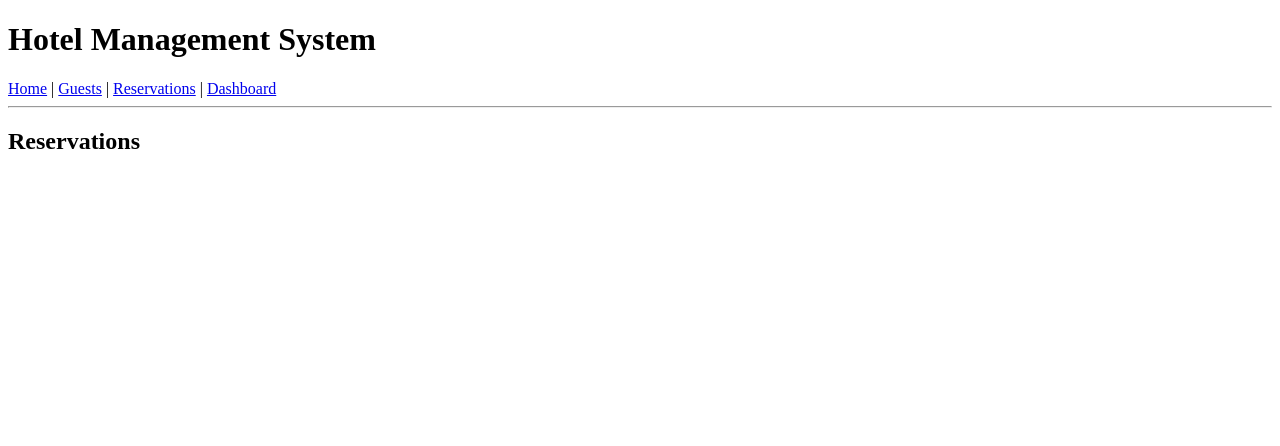
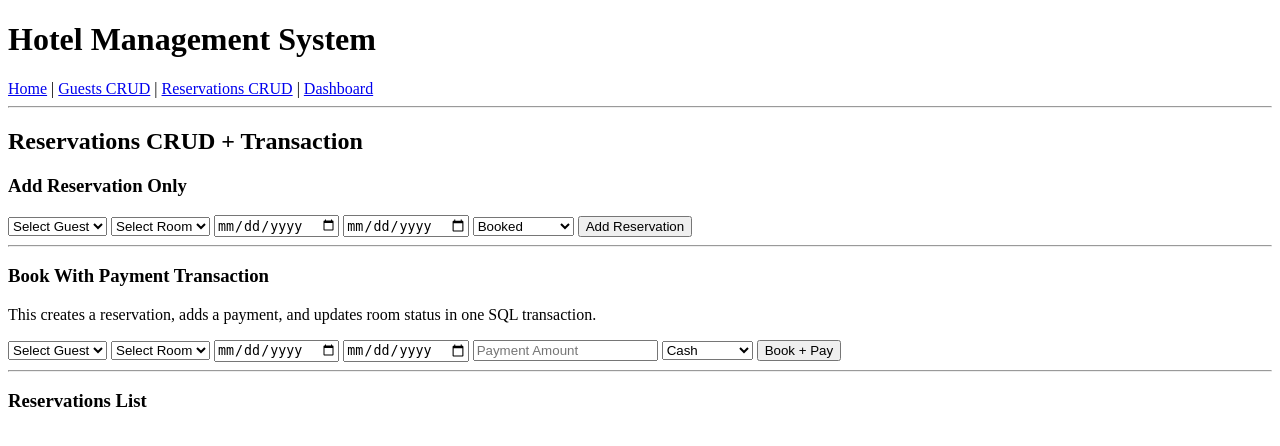
Before and after one commit to kotatharun/Hotel-Mangement-System, a Flask app: page /reservations in a window 1280 px wide. Shown: the top 446 px of the page. Run offline with Flask 3, Linux system fonts and the light colour scheme; data that the repository does not hold is empty.

Commit message:
Implement multi-table CRUD for Guests and Reservations, add server-side validation, booking transaction logic, and dashboard aggregates

```diff
--- a/app.py
+++ b/app.py
@@ -4,6 +4,7 @@ from routes.reservations import reservations_bp
 from routes.dashboard import dashboard_bp
 
 app = Flask(__name__)
+app.secret_key = "hotel_secret_key"
 
 app.register_blueprint(guests_bp)
 app.register_blueprint(reservations_bp)
@@ -13,9 +14,9 @@ app.register_blueprint(dashboard_bp)
 def home():
     return """
     <h1>Hotel Management System</h1>
-    <a href='/guests'>Guests</a><br>
-    <a href='/reservations'>Reservations</a><br>
-    <a href='/dashboard'>Dashboard</a>
+    <a href='/guests'>Guests CRUD</a><br>
+    <a href='/reservations'>Reservations CRUD</a><br>
+    <a href='/dashboard'>Summary Dashboard</a>
     """
 
 if __name__ == "__main__":
--- a/routes/reservations.py
+++ b/routes/reservations.py
@@ -1,7 +1,7 @@
-from flask import Blueprint, render_template
-from db import get_db   # or db depending on your file name
+from flask import Blueprint, render_template, request, redirect, url_for, flash
+from db import get_db
 
-reservations_bp = Blueprint("reservations", __name__)   # 👈 REQUIRED
+reservations_bp = Blueprint("reservations", __name__)
 
 @reservations_bp.route("/reservations")
 def reservations():
@@ -9,20 +9,151 @@ def reservations():
     cursor = db.cursor()
 
     cursor.execute("""
-        SELECT
-            r.reservation_id,
-            g.guest_name,
-            rm.room_number,
-            r.check_in_date,
-            r.check_out_date,
-            r.total_nights,
-            r.reservation_status
+        SELECT r.reservation_id, g.guest_name, rm.room_number,
+               r.check_in_date, r.check_out_date, r.total_nights,
+               r.reservation_status
         FROM Reservations r
         JOIN Guests g ON r.guest_id = g.guest_id
         JOIN Rooms rm ON r.room_id = rm.room_id
     """)
+    reservations_data = cursor.fetchall()
 
-    data = cursor.fetchall()
+    cursor.execute("SELECT * FROM Guests")
+    guests = cursor.fetchall()
+
+    cursor.execute("SELECT * FROM Rooms")
+    rooms = cursor.fetchall()
+
     db.close()
 
-    return render_template("reservations.html", reservations=data)
+    return render_template(
+        "reservations.html",
+        reservations=reservations_data,
+        guests=guests,
+        rooms=rooms
+    )
+
+@reservations_bp.route("/reservations/add", methods=["POST"])
+def add_reservation():
+    guest_id = request.form["guest_id"]
+    room_id = request.form["room_id"]
+    check_in = request.form["check_in_date"]
+    check_out = request.form["check_out_date"]
+    status = request.form["reservation_status"]
+
+    if not guest_id or not room_id or not check_in or not check_out:
+        flash("All reservation fields are required.")
+        return redirect(url_for("reservations.reservations"))
+
+    if check_out <= check_in:
+        flash("Check-out date must be after check-in date.")
+        return redirect(url_for("reservations.reservations"))
+
+    db = get_db()
+    cursor = db.cursor()
+    cursor.execute("""
+        INSERT INTO Reservations
+        (guest_id, room_id, check_in_date, check_out_date, total_nights, reservation_date, reservation_status)
+        VALUES (%s, %s, %s, %s, DATEDIFF(%s, %s), CURDATE(), %s)
+    """, (guest_id, room_id, check_in, check_out, check_out, check_in, status))
+    db.commit()
+    db.close()
+
+    flash("Reservation added successfully.")
+    return redirect(url_for("reservations.reservations"))
+
+@reservations_bp.route("/reservations/update/<int:reservation_id>", methods=["POST"])
+def update_reservation(reservation_id):
+    status = request.form["reservation_status"]
+
+    allowed_status = ["Booked", "Checked-In", "Checked-Out", "Cancelled"]
+    if status not in allowed_status:
+        flash("Invalid reservation status.")
+        return redirect(url_for("reservations.reservations"))
+
+    db = get_db()
+    cursor = db.cursor()
+    cursor.execute("""
+        UPDATE Reservations
+        SET reservation_status=%s
+        WHERE reservation_id=%s
+    """, (status, reservation_id))
+    db.commit()
+    db.close()
+
+    flash("Reservation updated successfully.")
+    return redirect(url_for("reservations.reservations"))
+
+@reservations_bp.route("/reservations/delete/<int:reservation_id>")
+def delete_reservation(reservation_id):
+    try:
+        db = get_db()
+        cursor = db.cursor()
+        cursor.execute("DELETE FROM Payments WHERE reservation_id=%s", (reservation_id,))
+        cursor.execute("DELETE FROM Reservations WHERE reservation_id=%s", (reservation_id,))
+        db.commit()
+        db.close()
+        flash("Reservation and related payment deleted successfully.")
+    except Exception as e:
+        flash(f"Error deleting reservation: {e}")
+
+    return redirect(url_for("reservations.reservations"))
+
+@reservations_bp.route("/reservations/book-with-payment", methods=["POST"])
+def book_with_payment():
+    db = get_db()
+
+    try:
+        guest_id = request.form["guest_id"]
+        room_id = request.form["room_id"]
+        check_in = request.form["check_in_date"]
+        check_out = request.form["check_out_date"]
+        payment_amount = float(request.form["payment_amount"])
+        payment_method = request.form["payment_method"]
+
+        if not guest_id or not room_id or not check_in or not check_out:
+            flash("All booking fields are required.")
+            return redirect(url_for("reservations.reservations"))
+
+        if check_out <= check_in:
+            flash("Check-out date must be after check-in date.")
+            return redirect(url_for("reservations.reservations"))
+
+        if payment_amount <= 0:
+            flash("Payment amount must be greater than 0.")
+            return redirect(url_for("reservations.reservations"))
+
+        cursor = db.cursor()
+        db.begin()
+
+        cursor.execute("""
+            INSERT INTO Reservations
+            (guest_id, room_id, check_in_date, check_out_date, total_nights, reservation_date, reservation_status)
+            VALUES (%s, %s, %s, %s, DATEDIFF(%s, %s), CURDATE(), 'Booked')
+        """, (guest_id, room_id, check_in, check_out, check_out, check_in))
+
+        reservation_id = cursor.lastrowid
+
+        cursor.execute("""
+            INSERT INTO Payments
+            (reservation_id, payment_date, payment_amount, payment_method, payment_status)
+            VALUES (%s, CURDATE(), %s, %s, 'Paid')
+        """, (reservation_id, payment_amount, payment_method))
+
+        cursor.execute("""
+            UPDATE Rooms
+            SET room_status='Occupied'
+            WHERE room_id=%s
+        """, (room_id,))
+
+        db.commit()
+        flash("Transaction successful: reservation, payment, and room status updated.")
+
+    except Exception as e:
+        db.rollback()
+        flash(f"Transaction failed and rolled back: {e}")
+
+    finally:
+        db.close()
+
+    return redirect(url_for("reservations.reservations"))
--- a/templates/base.html
+++ b/templates/base.html
@@ -7,12 +7,20 @@
     <h1>Hotel Management System</h1>
 
     <a href="/">Home</a> |
-    <a href="/guests">Guests</a> |
-    <a href="/reservations">Reservations</a> |
+    <a href="/guests">Guests CRUD</a> |
+    <a href="/reservations">Reservations CRUD</a> |
     <a href="/dashboard">Dashboard</a>
 
     <hr>
 
+    {% with messages = get_flashed_messages() %}
+        {% if messages %}
+            {% for message in messages %}
+                <p style="color: red;">{{ message }}</p>
+            {% endfor %}
+        {% endif %}
+    {% endwith %}
+
     {% block content %}{% endblock %}
 </body>
 </html>
--- a/templates/reservations.html
+++ b/templates/reservations.html
@@ -1,16 +1,95 @@
 {% extends "base.html" %}
 
 {% block content %}
-<h2>Reservations</h2>
+<h2>Reservations CRUD + Transaction</h2>
+
+<h3>Add Reservation Only</h3>
+<form method="POST" action="/reservations/add">
+    <select name="guest_id" required>
+        <option value="">Select Guest</option>
+        {% for g in guests %}
+            <option value="{{ g.guest_id }}">{{ g.guest_name }}</option>
+        {% endfor %}
+    </select>
+
+    <select name="room_id" required>
+        <option value="">Select Room</option>
+        {% for room in rooms %}
+            <option value="{{ room.room_id }}">Room {{ room.room_number }} - {{ room.room_type }}</option>
+        {% endfor %}
+    </select>
+
+    <input type="date" name="check_in_date" required>
+    <input type="date" name="check_out_date" required>
+
+    <select name="reservation_status">
+        <option value="Booked">Booked</option>
+        <option value="Checked-In">Checked-In</option>
+        <option value="Checked-Out">Checked-Out</option>
+        <option value="Cancelled">Cancelled</option>
+    </select>
+
+    <button type="submit">Add Reservation</button>
+</form>
+
+<hr>
+
+<h3>Book With Payment Transaction</h3>
+<p>This creates a reservation, adds a payment, and updates room status in one SQL transaction.</p>
+
+<form method="POST" action="/reservations/book-with-payment">
+    <select name="guest_id" required>
+        <option value="">Select Guest</option>
+        {% for g in guests %}
+            <option value="{{ g.guest_id }}">{{ g.guest_name }}</option>
+        {% endfor %}
+    </select>
+
+    <select name="room_id" required>
+        <option value="">Select Room</option>
+        {% for room in rooms %}
+            <option value="{{ room.room_id }}">Room {{ room.room_number }} - {{ room.room_type }}</option>
+        {% endfor %}
+    </select>
+
+    <input type="date" name="check_in_date" required>
+    <input type="date" name="check_out_date" required>
+    <input type="number" step="0.01" name="payment_amount" placeholder="Payment Amount" required>
+
+    <select name="payment_method">
+        <option value="Cash">Cash</option>
+        <option value="Credit Card">Credit Card</option>
+        <option value="Debit Card">Debit Card</option>
+        <option value="Online">Online</option>
+    </select>
+
+    <button type="submit">Book + Pay</button>
+</form>
+
+<hr>
+
+<h3>Reservations List</h3>
 
 {% for r in reservations %}
-    <p>
-        {{ r.guest_name }} |
-        Room {{ r.room_number }} |
-        {{ r.check_in_date }} to {{ r.check_out_date }} |
-        Nights: {{ r.total_nights }} |
-        Status: {{ r.reservation_status }}
-    </p>
+    <form method="POST" action="/reservations/update/{{ r.reservation_id }}">
+        <p>
+            ID: {{ r.reservation_id }} |
+            {{ r.guest_name }} |
+            Room {{ r.room_number }} |
+            {{ r.check_in_date }} to {{ r.check_out_date }} |
+            Nights: {{ r.total_nights }}
+
+            <select name="reservation_status">
+                <option value="Booked" {% if r.reservation_status == "Booked" %}selected{% endif %}>Booked</option>
+                <option value="Checked-In" {% if r.reservation_status == "Checked-In" %}selected{% endif %}>Checked-In</option>
+                <option value="Checked-Out" {% if r.reservation_status == "Checked-Out" %}selected{% endif %}>Checked-Out</option>
+                <option value="Cancelled" {% if r.reservation_status == "Cancelled" %}selected{% endif %}>Cancelled</option>
+            </select>
+
+            <button type="submit">Update Status</button>
+            <a href="/reservations/delete/{{ r.reservation_id }}">Delete</a>
+        </p>
+    </form>
 {% endfor %}
 
 {% endblock %}
```
Also changed, not shown: routes/dashboard.py (+9 -1 lines), routes/guests.py (+63 -2 lines), templates/dashboard.html (+7 -2 lines), templates/guests.html (+23 -2 lines), db.py (line endings or trailing spaces).
